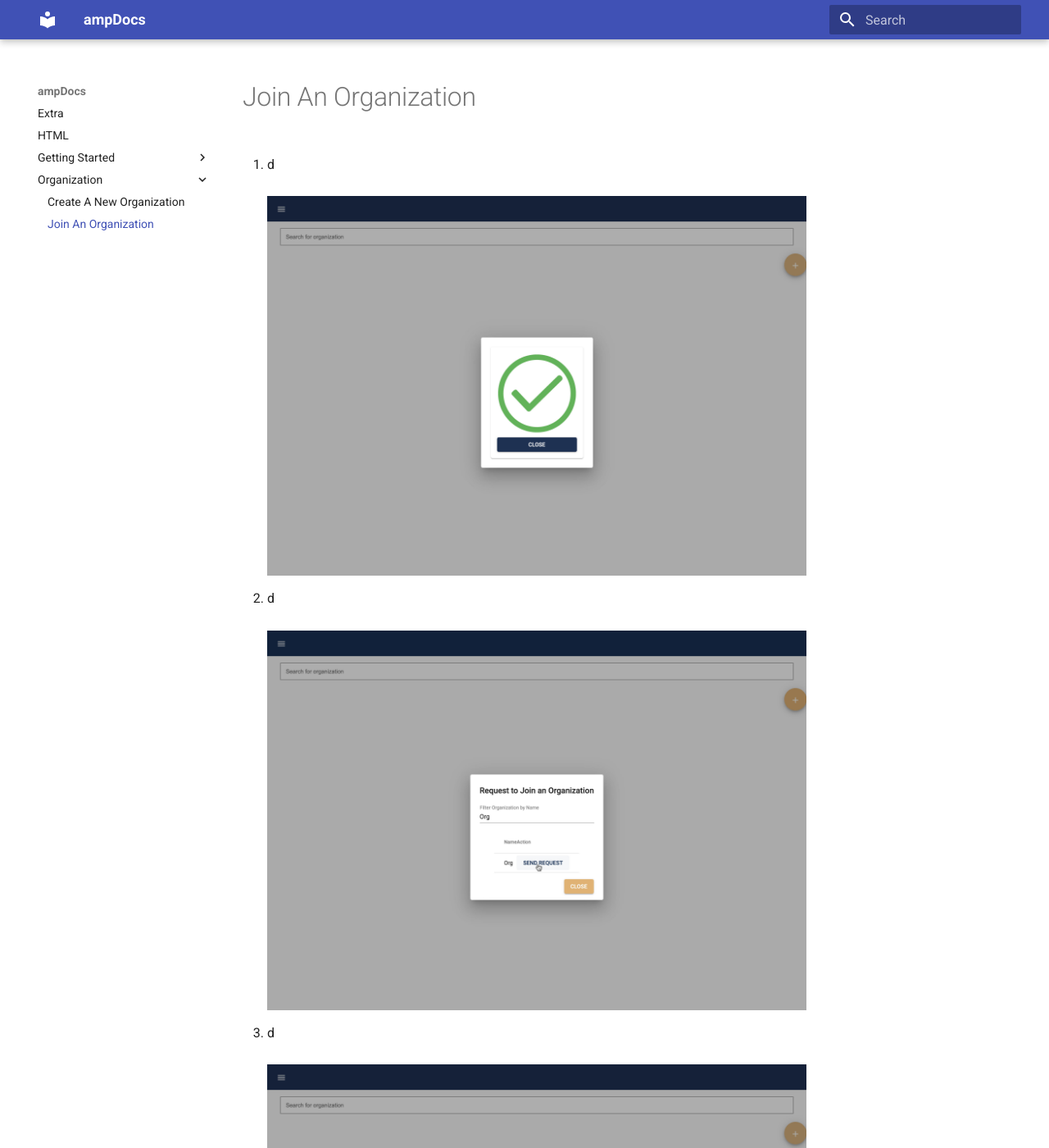
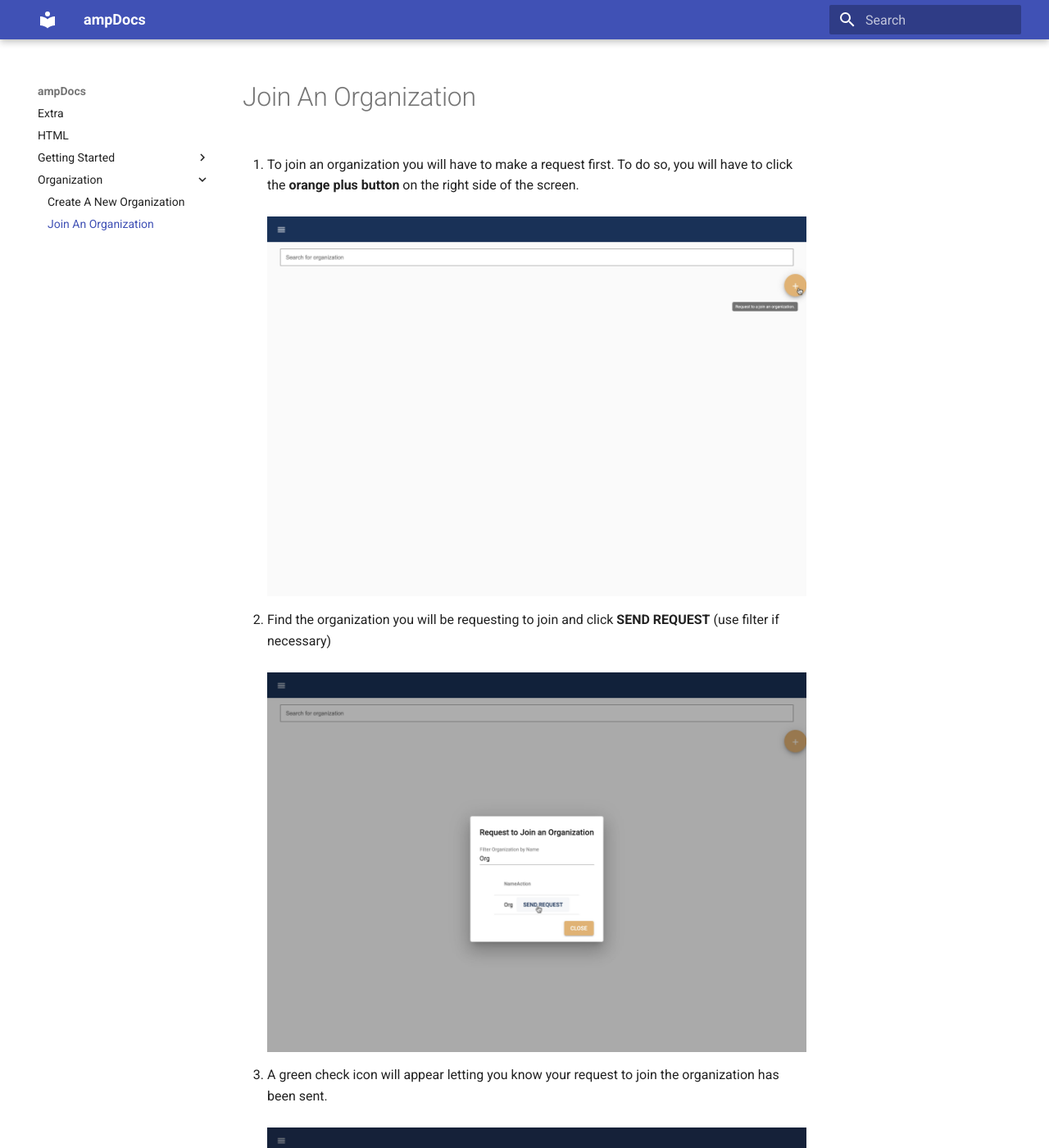
Before and after one commit to ogiovanniruiz/ampDocs, an MkDocs documentation site: the page built from docs/Organization/join-an-organization.md, in a window 1280 px wide and 1400 px high. Shown: the whole window at 82% size. Built offline with MkDocs 1.6.1 and Material for MkDocs 9.7.7, drawn with Linux system fonts in a browser that asks for light colours; some of the changed text lies outside the part shown.

Commit message:
Update Organization “join-an-organization”

```diff
--- a/docs/Organization/join-an-organization.md
+++ b/docs/Organization/join-an-organization.md
@@ -6,14 +6,16 @@ layout: docs
 ---
 # Join An Organization
 
-1. d
+1. To join an organization you will have to make a request first. To do so, you will have to click the **orange plus button** on the right side of the screen.
+<br><br>
+![](../../images/join-org-step1.jpg)
+
+2. Find the organization you will be requesting to join and click **SEND REQUEST** (use filter if necessary)
+<br><br>
+![](../../images/join-org-step2.jpg)
+
+3. A green check icon will appear letting you know your request to join the organization has been sent.
 <br><br>
 ![](../../images/join-org-step3.jpg)
 
-2. d
-<br><br>
-![](../../images/join-org-step2.jpg)
-
-3. d
-<br><br>
-![](../../images/join-org-step3.jpg)
+You will now need to wait for approval to join the organization
```
